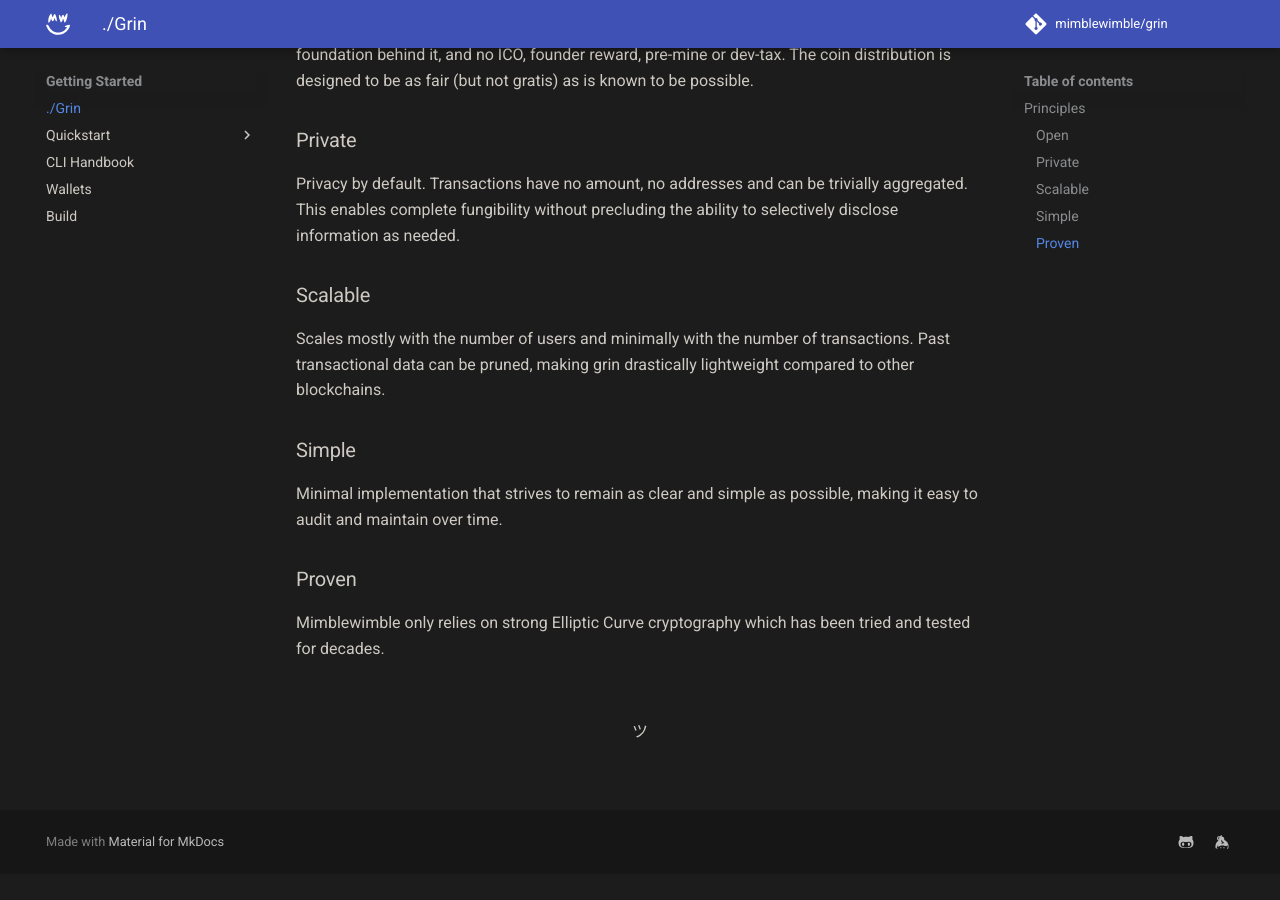
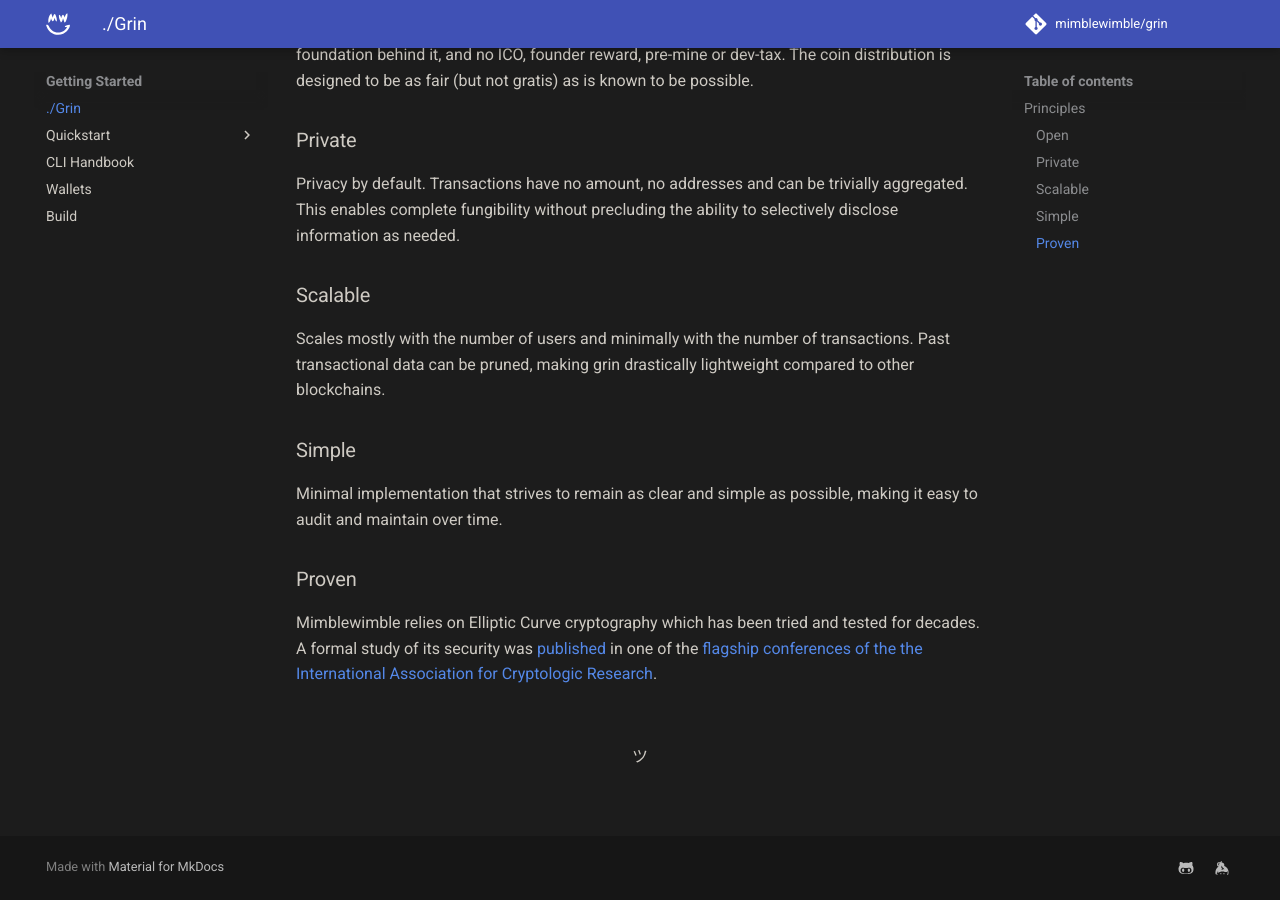
Before and after one commit to mimblewimble/docs, an MkDocs documentation site: the page built from docs/index.md, in a window 1280 px wide and 900 px high, scrolled down 657 px. Built offline with MkDocs 1.6.1 and Material for MkDocs 9.7.7, drawn with Linux system fonts in a browser that asks for light colours; comment, search, counter and statistics services are not loaded; before the commit the page ends 1531 px from its top, so only the background shows below that.

Commit message:
Update index.md
It is not true that MW relies only on Elliptic Curve Cryptography (nevermind the *strong* elliptic curve cryptography). For one, it relies also on random oracles.
In addition, that's not a justification for its security; however you're lucky and you can say that a formalization of it was published in a top-tier cryptography conference a few years ago ツ

```diff
--- a/docs/index.md
+++ b/docs/index.md
@@ -27,7 +27,8 @@ Minimal implementation that strives to remain as clear and simple as possible, m
 
 ### Proven
 
-Mimblewimble only relies on strong Elliptic Curve cryptography which has been tried and tested for decades.
+Mimblewimble relies on Elliptic Curve cryptography which has been tried and tested for decades.
+A formal study of its security was [published](https://eprint.iacr.org/2018/1039) in one of the [flagship conferences of the the International Association for Cryptologic Research](https://www.iacr.org/meetings/eurocrypt/).
 
 </br>
 <center>
```
